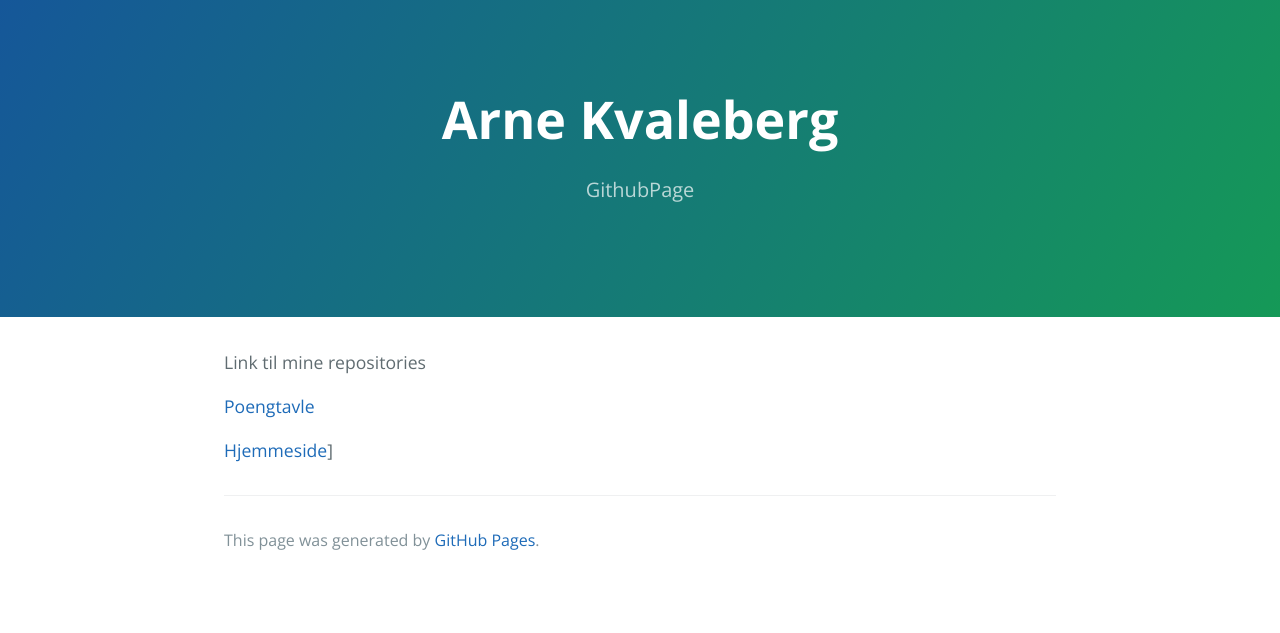
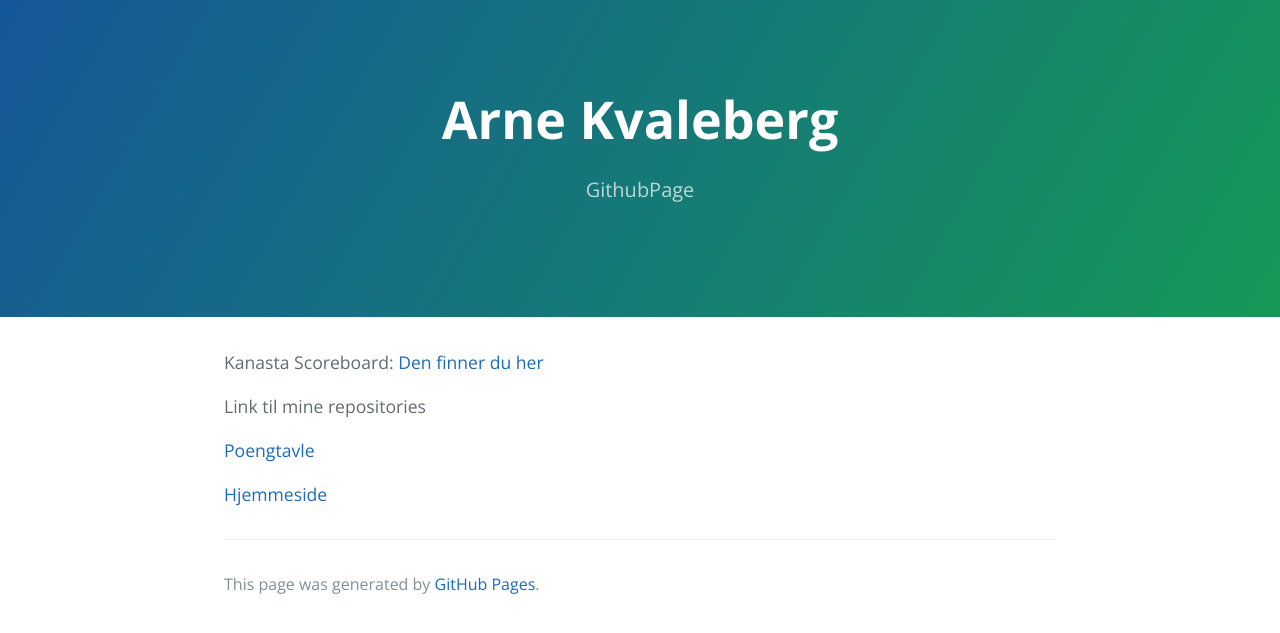
Before and after one commit to arnekva/arnekva.github.io, a Jekyll site: the page built from index.md, in a window 1280 px wide. Shown: the top 633 px of the page. Built offline with Jekyll 4.4.1, drawn with Linux system fonts in a browser that asks for light colours.

Commit message:
Fixed link

```diff
--- a/index.md
+++ b/index.md
@@ -1,9 +1,12 @@
 ---
 layout: default
 ---
+Kanasta Scoreboard:
+[Den finner du her](https://arnekva.github.io/kanasta.github.io/)
+
 
 Link til mine repositories
 
 [Poengtavle](https://arnekva.github.io/poengtavle/score.html)
 
-[Hjemmeside](https://github.com/arnekva/DAT109_Prosjekt2)]
+[Hjemmeside](https://github.com/arnekva/DAT109_Prosjekt2)
```
